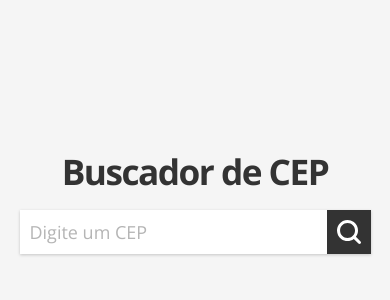
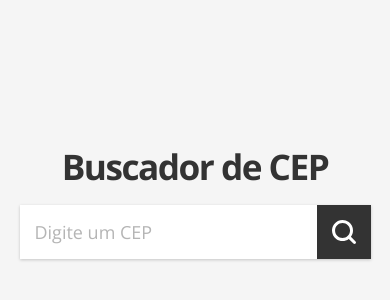
Before and after one commit to kadymosantana/buscador-de-cep, a plain HTML site: page index.html in a window 390 px wide. Shown: the part 222-522 px from the top of the page. Drawn offline with nearby package versions, Linux system fonts and the light colour scheme.

Commit message:
Update style.css

```diff
--- a/css/style.css
+++ b/css/style.css
@@ -75,10 +75,8 @@ button svg {
 }
 
 @media (max-width: 500px) {
-  .input-container input,
-  .input-container button {
+  .input-container input {
     font-size: 18px;
-    padding: 10px;
   }
 
   .input-container button svg {
```
